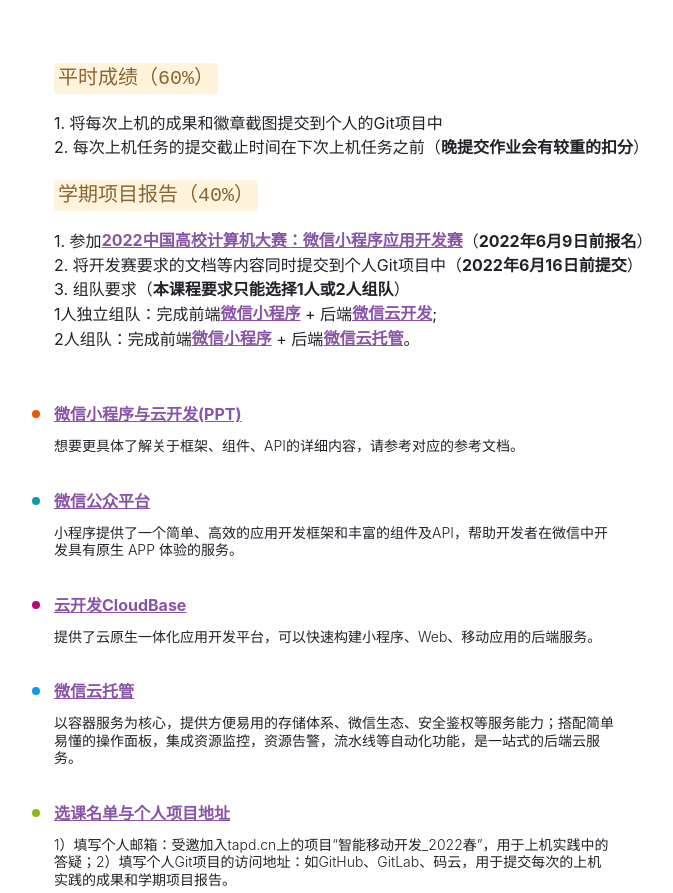
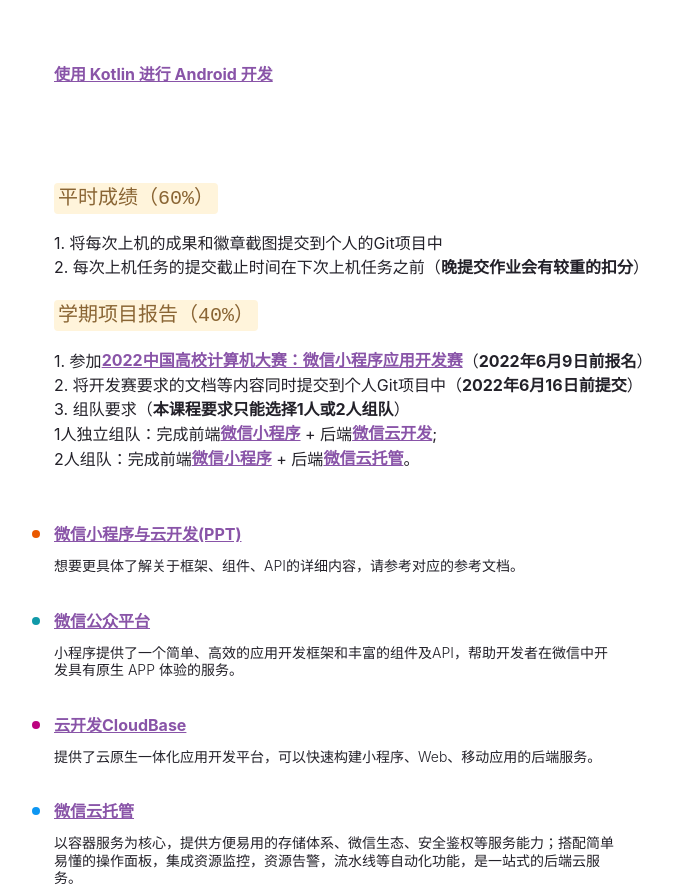
Before and after one commit to walkman617/gatsby, a Gatsby site: page / in a window 1280 px wide. Shown: the part 199-1092 px from the top of the page, without its empty margins (50-723 px from the left). Built offline with nearby package versions, Linux system fonts and the light colour scheme; Gatsby itself is replaced by a stand-in of ours.

Commit message:
Update index.js

```diff
--- a/src/pages/index.js
+++ b/src/pages/index.js
@@ -118,15 +118,6 @@
       color: "#0D96F2",
   },
   {
-    text: "选课名单与个人项目地址",
-    target: "_blank",
-    url: "https://docs.qq.com/sheet/DYldualFLZXVKYWtZ",
-    description:
-      "1）填写个人邮箱：受邀加入tapd.cn上的项目“智能移动开发_2022春”，用于上机实践中的答疑；2）填写个人Git项目的访问地址：如GitHub、GitLab、码云，用于提交每次的上机实践的成果和学期项目报告。",
-      QA:"",
-      color: "#8EB814",
-  },
-  {
     text: "微信小程序应用开发赛",
     target: "_blank",
     url: "https://developers.weixin.qq.com/community/competition",
@@ -151,7 +142,20 @@
         🚀
         </span>
       </h1>
+
+      <ul style={listStyles}>
+        <li style={docLinkStyle}>
+          <a
+            target={docLink.target}
+            style={linkStyle}
+            href={docLink.url}
+          >
+            {docLink.text}
+          </a>
+        </li></ul>
+
       <p style={paragraphStyles}>
+
       <code style={codeStyles}>平时成绩（60%）</code><br />
       <br />1. 将每次上机的成果和徽章截图提交到个人的Git项目中
       <br />2. 每次上机任务的提交截止时间在下次上机任务之前（<b>晚提交作业会有较重的扣分</b>）
```
